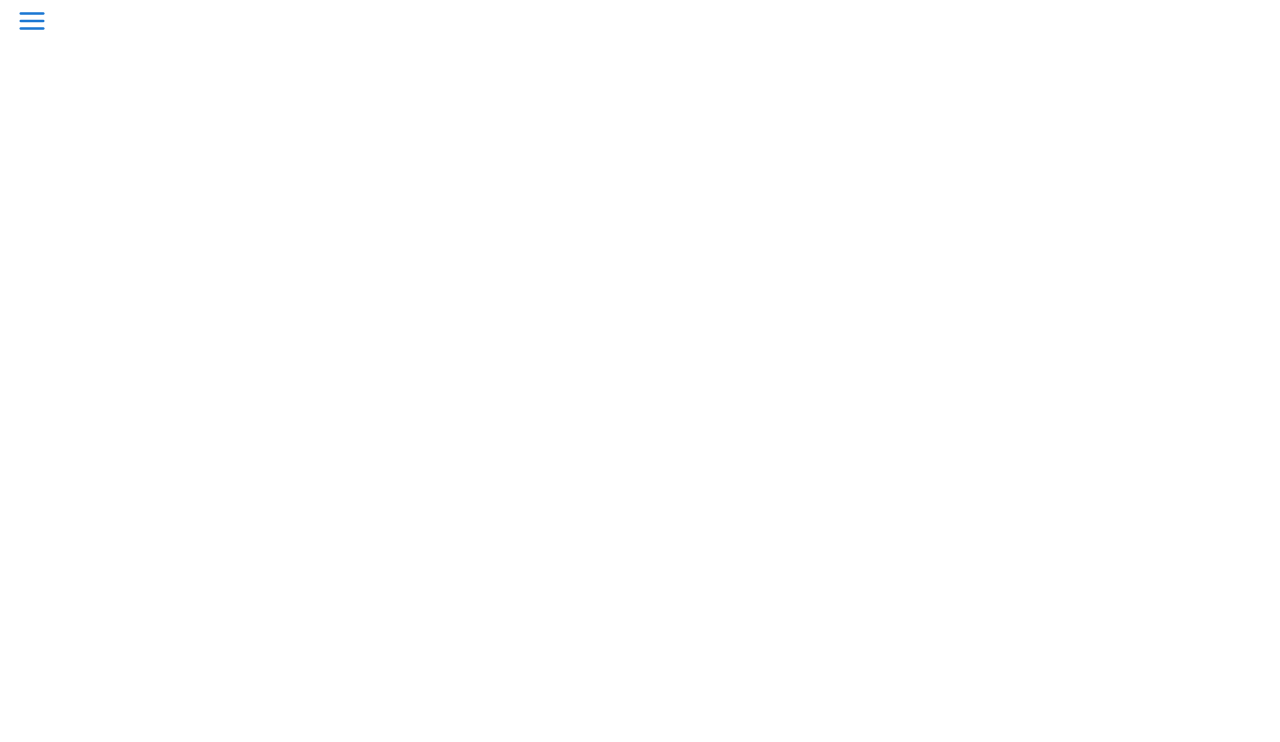
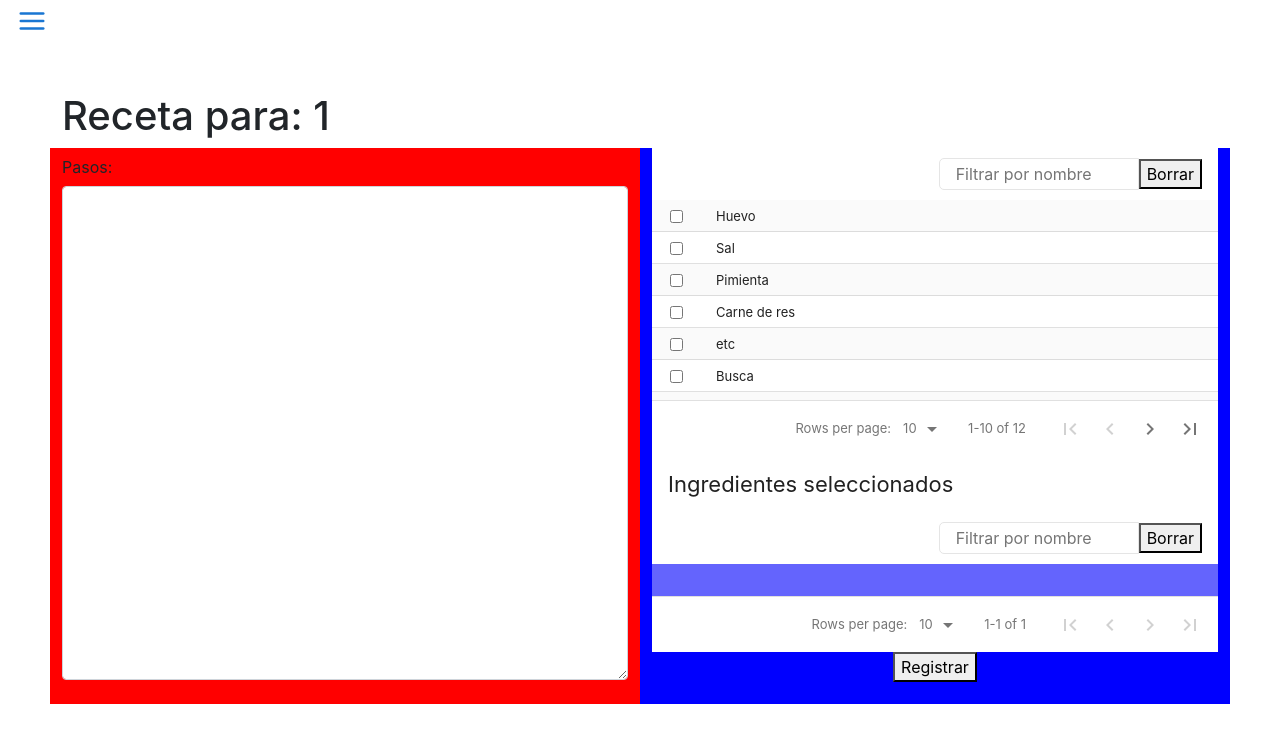
Before and after one commit to LianMaldonadoGalan/SMARTFEEDFEADMIN, a React (Create React App) app: page /recipe/1/1 in a window 1280 px wide. Before the commit this address had no page. Shown: the top 742 px of the page. Built offline with nearby package versions, Linux system fonts and the light colour scheme.

Commit message:
Version 5. Plantilla de recetas

```diff
--- a/src/App.js
+++ b/src/App.js
@@ -11,9 +11,11 @@ import Recipe from './components/Recipe';
 import DrawerTemp from './components/DrawerTemp';
 import { Provider as MealProvider } from './context/MealContext'
 import { Provider as IngredientProvider } from './context/IngredientContext'
+import { Provider as SelectedIng } from './context/SelectedIngContext'
 
 function App() {
   return (
+    <SelectedIng>
       <IngredientProvider>
         <MealProvider>
           <DrawerTemp />
@@ -26,10 +28,11 @@ function App() {
             <Route path='/add-ingredients' element={<AddIngredient />}/>
             <Route path='/modify-meal/:id' element={<ModifyMeal />} />
             <Route path='/modify-ingredient/:id' element={<ModifyIngredient />} />
-          <Route path='/recipe/:id' element={<Recipe />} />
+            <Route path='/recipe/:id/:nombre' element={<Recipe />} />
           </Routes>
         </MealProvider>
       </IngredientProvider>
+    </SelectedIng>
   );
 }
 
--- a/src/components/AddMeal.jsx
+++ b/src/components/AddMeal.jsx
@@ -1,5 +1,4 @@
 import React, { useContext, useState } from "react"
-import TableIngredientsSelect from './TableIngredientsSelect'
 import { useNavigate } from "react-router-dom"
 import { Context as MealContext } from "../context/MealContext"
 
--- a/src/components/Recipe.js
+++ b/src/components/Recipe.js
@@ -1,9 +1,56 @@
-import React from "react";
+import React, { useContext, useEffect, useState } from "react";
+import { useParams } from "react-router";
+import { Context as SelectedIng } from "../context/SelectedIngContext";
+import TableIngredientsSelect from "./TableIngredientsSelect";
+
 
 const Recipe = () => {
+    const params = useParams();
+    const id = params.id;
+    const nombrePlatillo = params.nombre;
+    const { state, reset} = useContext(SelectedIng);
+    const [pasos, setPasos] = useState("");
+    let i;
+
+    useEffect(() => {
+        reset();
+    }, [])
+
     return(
-        <div>
-            <h1>Receta</h1>
+        <div className="container-fluid">
+                <div  style={{ margin: 50 }}>
+                    <div>
+                        <h1>Receta para: {nombrePlatillo}</h1>
+                        {/*form de los ingredientes*/}
+                        <div  className="row">
+                            <div className="col" style={{backgroundColor: 'red'}}>
+                                <div className="form-group">
+                                    <label for="Pasos:" className="col-sm-3 col-form-label">Pasos:</label>
+                                    <div className="col">
+                                        <textarea rows={20} class="form-control" value={pasos} id="Pasos" onChange={event => setPasos(event.target.value)}/>
+                                    </div>
+                                </div>
+                                <br />
+                            </div>
+                            <div className="col" style={{backgroundColor: 'blue'}}>
+                                <div className="row">
+                                    <TableIngredientsSelect />
+                                </div>
+                                <div className="row">
+                                    <div className="d-flex justify-content-center">
+                                        <button onClick={() => {
+                                            const confirmacion = window.confirm('Seguro que quieres guardar?  ');
+                                            if(confirmacion){
+                                                i = state.map(a => a.id);
+                                                alert(pasos+ '\r' + i)
+                                            }
+                                        }}>Registrar</button>
+                                    </div>
+                                </div>
+                            </div>
+                        </div>
+                    </div>
+                </div>
         </div>
     )
 }
--- a/src/components/TableIngredients.js
+++ b/src/components/TableIngredients.js
@@ -118,7 +118,7 @@ export default function Table({titleTable, addNewRoute, addNewText}) {
     const contextActions = React.useMemo(() => {
       const handleDelete = () => {
 
-        if (window.confirm(`Are you sure you want to delete:\r ${selectedRows.map(r => r.ingredient_name)}?`)) {
+        if (window.confirm(`¿Estas seguro que deseas eliminar:\r ${selectedRows.map(r => r.ingredient_name)}?`)) {
           setToggleCleared(!toggleCleared);
           selectedRows.forEach(i => {
             deleteIngredient(i.ingredient_id);
--- a/src/components/TableIngredientsSelect.js
+++ b/src/components/TableIngredientsSelect.js
@@ -1,6 +1,7 @@
 import DataTable from "react-data-table-component";
-import React, { useState } from "react";
+import React, { useContext, useState } from "react";
 import styled from "styled-components";
+import { Context as SelectedIng } from "../context/SelectedIngContext";
 
 
 const TextField = styled.input`
@@ -100,6 +101,7 @@ export default function TableIngredientsSelect({titleTable}) {
     const [resetPaginationToggle, setResetPaginationToggle] = useState(
         false
     );
+    const { state, putIngredients, fetchIngredients } = useContext(SelectedIng);
 
 
     const filteredItems = data.filter(
@@ -125,7 +127,7 @@ export default function TableIngredientsSelect({titleTable}) {
     }, [filterText, resetPaginationToggle]);
 
     const handleChange = ({ selectedRows }) => {
-        setSelectedRows(selectedRows);
+        putIngredients(selectedRows);
     };
 
     return (
@@ -153,12 +155,10 @@ export default function TableIngredientsSelect({titleTable}) {
                         noTableHead
                         highlightOnHover
                     />
-                </div>
-                <div className="col">
                 <DataTable
                         title='Ingredientes seleccionados'
                         columns={columns}
-                        data={selectedRows}
+                        data={state}
                         striped
                         pagination
                         paginationResetDefaultPage={resetPaginationToggle} // optionally, a hook to reset pagination to page 1
--- a/src/components/TableMeals.js
+++ b/src/components/TableMeals.js
@@ -99,7 +99,7 @@ export default function Table({titleTable, addNewRoute, addNewText}) {
         },
         {
             cell: (row) => <button
-                    onClick={() => nav('/recipe/'+row.id_meal)}
+                    onClick={() => nav('/recipe/'+row.id_meal+'/'+row.meal_name)}
                     className='btn btn-dark'
                 >
                     Ver receta
@@ -152,7 +152,7 @@ export default function Table({titleTable, addNewRoute, addNewText}) {
     const contextActions = React.useMemo(() => {
       const handleDelete = () => {
 
-        if (window.confirm(`Are you sure you want to delete:\r ${selectedRows.map(r => r.meal_name)}?`)) {
+        if (window.confirm(`¿Estas seguro que deseas eliminar:\r ${selectedRows.map(r => r.meal_name)}?`)) {
           setToggleCleared(!toggleCleared);
           selectedRows.forEach(m => {
               console.log(m)
--- /dev/null
+++ b/src/context/SelectedIngContext.js
@@ -0,0 +1,27 @@
+import createDataContext from "./createDataContext";
+import smartFeed from '../api/smartFeed'
+
+const selectedIng = (state, action) => {
+    switch (action.type) {
+        case 'reset':
+            return [state= []];
+        case 'put_ingredients':
+            return action.payload;
+        default:
+            return state;
+    }
+};
+
+const reset = dispatch => async () => {
+    dispatch({ type: 'reset'});
+};
+
+const putIngredients = dispatch => (ingredients) => {
+    dispatch({ type: 'put_ingredients', payload: ingredients});
+}
+
+export const { Provider, Context } = createDataContext(
+    selectedIng,
+  { reset, putIngredients },
+  []
+);
```
Lines whose indentation alone changed are shown as unchanged.
